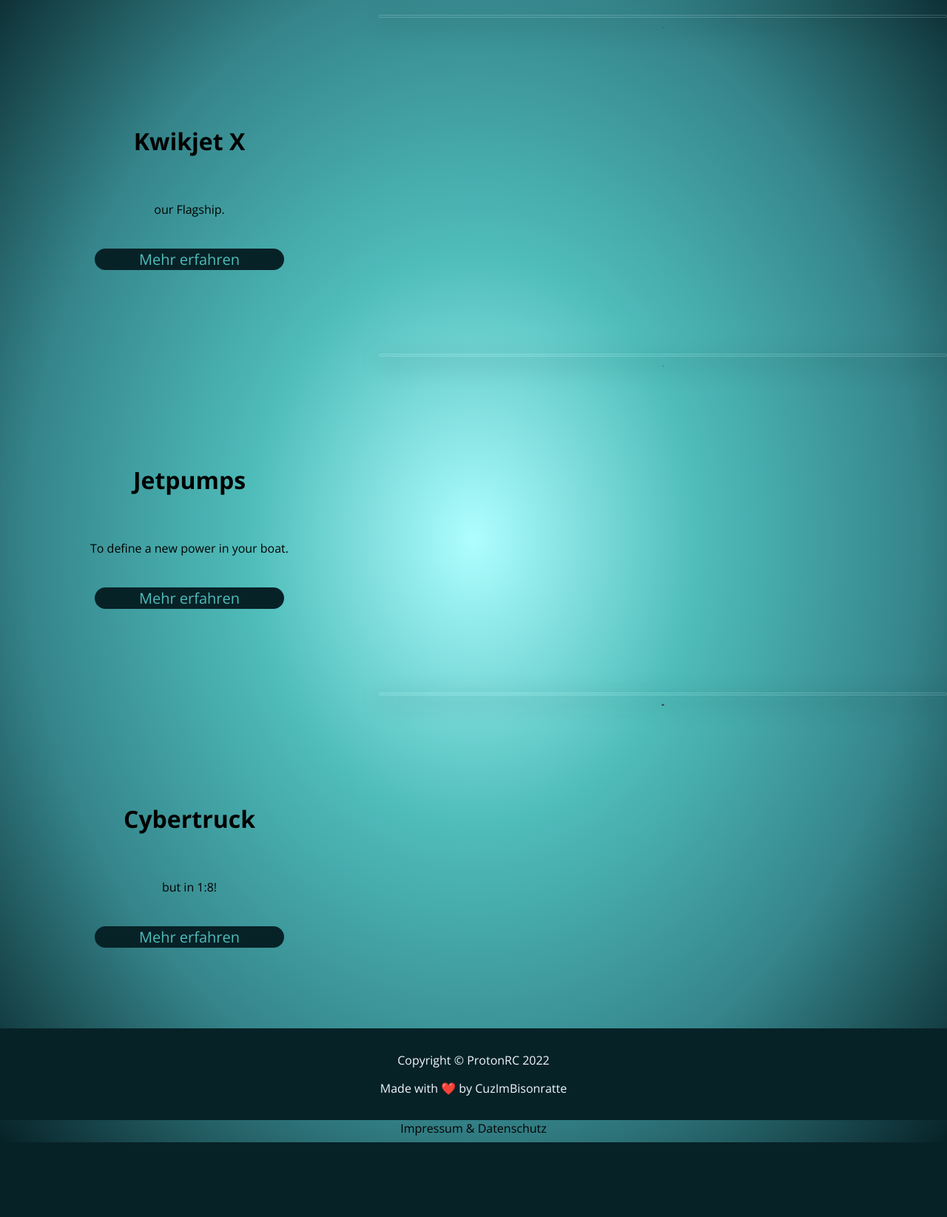
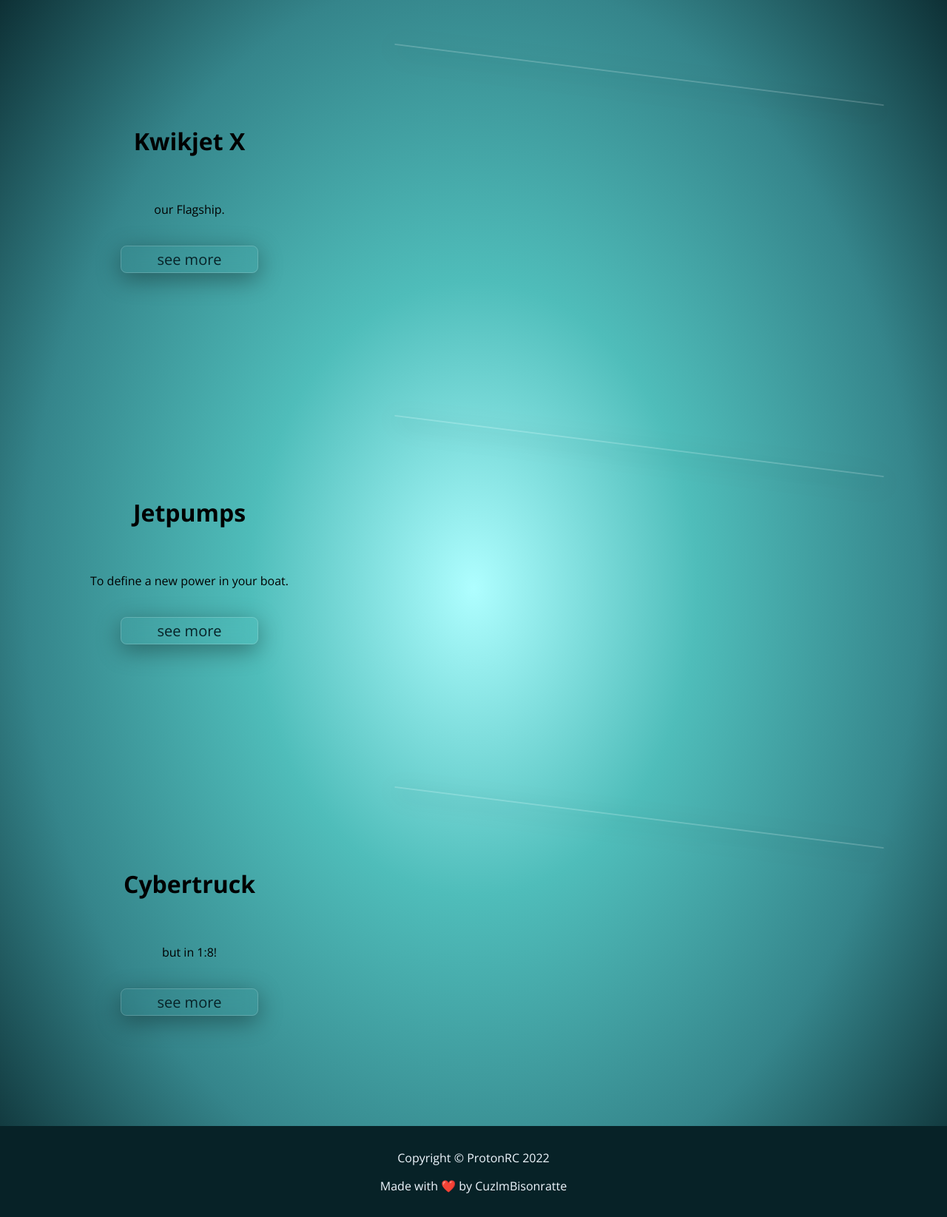
Before and after one commit to CuzImBisonratte/protonRC, a PHP site: page / in a window 1280 px wide. Shown: the part 86-1731 px from the top of the page at 74% size. Before the commit the page ends 1630 px from the top, so only its background shows below. Run offline with PHP 8.4, Linux system fonts and the light colour scheme.

Commit message:
remade "see_more" button

```diff
--- a/index.html
+++ b/index.html
@@ -32,12 +32,12 @@
             </div>
             <br>
             <a href="products/kwikjetx.php">
-                <button class="button">
-                    <span>Mehr erfahren</span>
-                </button>
+                <div class="button glass">
+                    <span>see more</span>
+                </div>
             </a>
         </div>
-        <div class="image glass">
+        <div class="image glass angled">
             <img class="product_image" src="images/products/jetboats/kwikjetx/boat/kwikjetx_rear_side.png" alt="">
         </div>
     </div>
@@ -49,12 +49,12 @@
             </div>
             <br>
             <a href="products/jetpumps.php">
-                <button class="button">
-                    <span>Mehr erfahren</span>
-                </button>
+                <div class="button glass">
+                    <span>see more</span>
+                </div>
             </a>
         </div>
-        <div class="image glass">
+        <div class="image glass angled">
             <img class="product_image" src="images/products/jetboats/kwikjetx/jetpump/kwikjetx_jetpump5.png" alt="">
         </div>
     </div>
@@ -66,12 +66,12 @@
             </div>
             <br>
             <a href="products/cybertruck.php">
-                <button class="button">
-                    <span>Mehr erfahren</span>
-                </button>
+                <div class="button glass">
+                    <span>see more</span>
+                </div>
             </a>
         </div>
-        <div class="image glass">
+        <div class="image glass angled">
             <img class="product_image" src="images/products/tesla/cybertruck/1.png" alt="">
         </div>
     </div>
--- a/style.css
+++ b/style.css
@@ -78,17 +78,19 @@ a {
 .text a {
     font-size: 3vh;
     color: #4fbdba;
-    width: 50%;
+    /* width: 50%; */
 }
 
-.text>a>button {
-    width: 50%;
+.button {
+    width: 12.5vw;
+    border-radius: 1vh !important;
     font-size: 2.5vh;
-    background-color: #072227;
     border: none;
-    color: #4fbdba;
+    color: #072227;
     cursor: pointer;
-    border-radius: 100vh;
+    border-radius: 1.5vh;
+    padding: 0.5vh 1.5vh;
+    margin: auto;
 }
 
 .image {
@@ -108,6 +110,12 @@ a {
     box-shadow: 0 8px 32px 0 rgba(0, 0, 0, 0.37);
 }
 
+.angled {
+    margin-right: 5vw;
+    margin-top: 10vh;
+    transform-style: preserve-3d;
+    transform: rotateX(-20deg) rotateY(-20deg);
+}
 footer {
     text-align: center;
     background-color: #072227;
```
